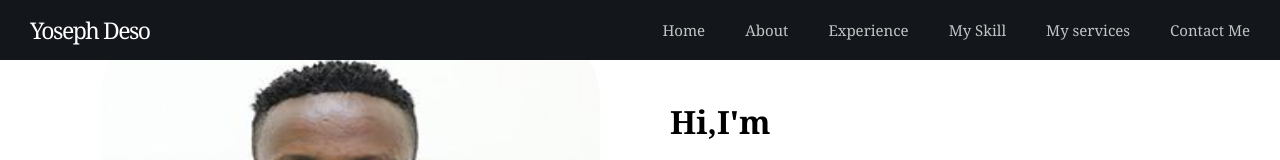
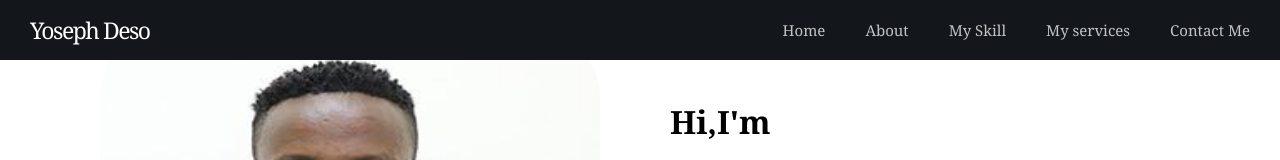
Before and after one commit to winnerJd/My-Portfolio, a plain HTML site: page index.html in a window 1280 px wide. Shown: the top 160 px of the page. Drawn offline with Linux system fonts and the light colour scheme.

Commit message:
Update index.html

```diff
--- a/index.html
+++ b/index.html
@@ -22,9 +22,7 @@
             <li class="nav__item">
               <a href="#about" class="nav__link">About</a>
             </li>
-            <li class="nav__item">
-              <a href="#experience" class="nav__link">Experience</a>
-            </li>
+
             <li class="nav__item">
               <a href="#skill" class="nav__link">My Skill</a>
             </li>
```
